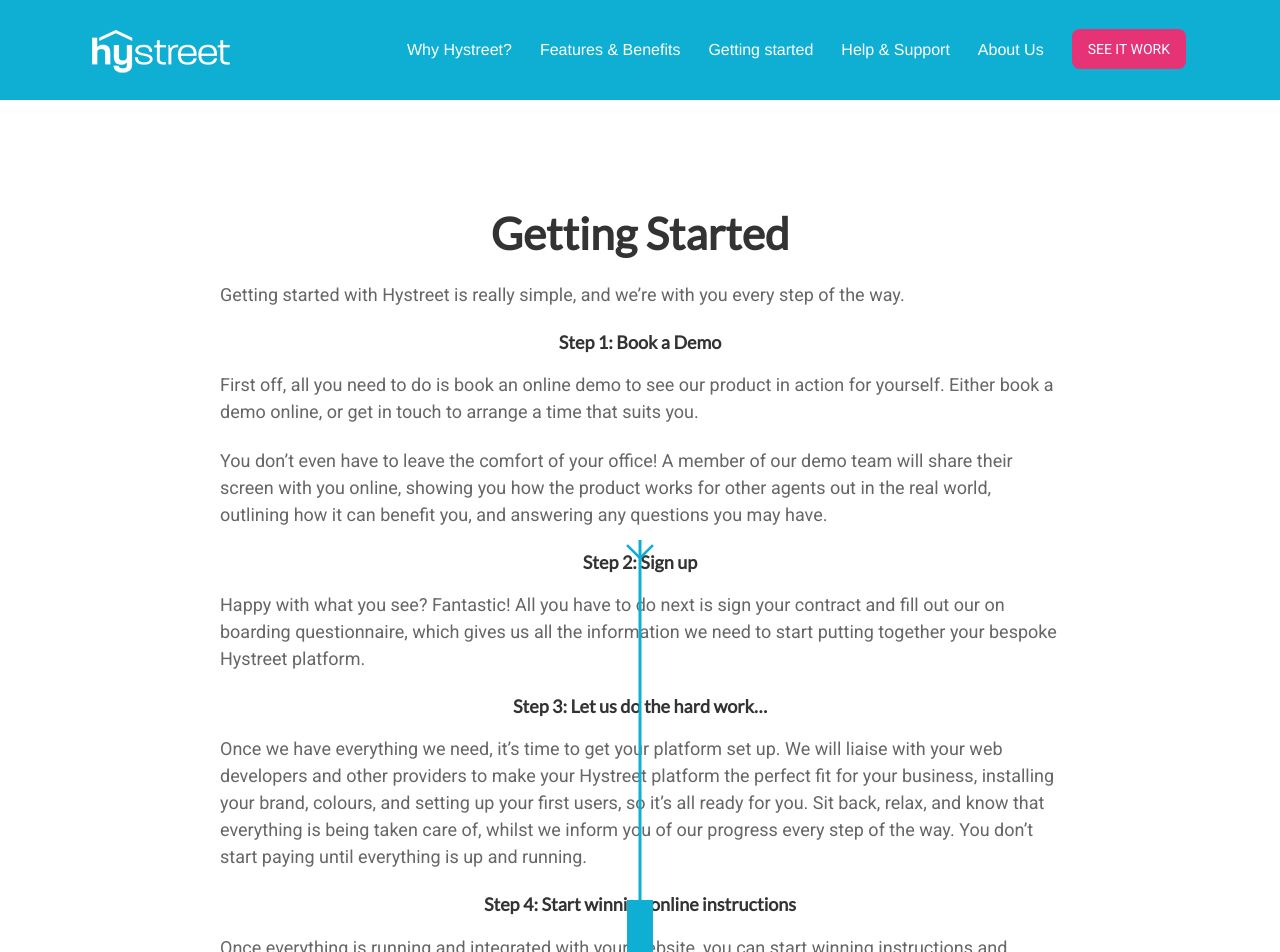
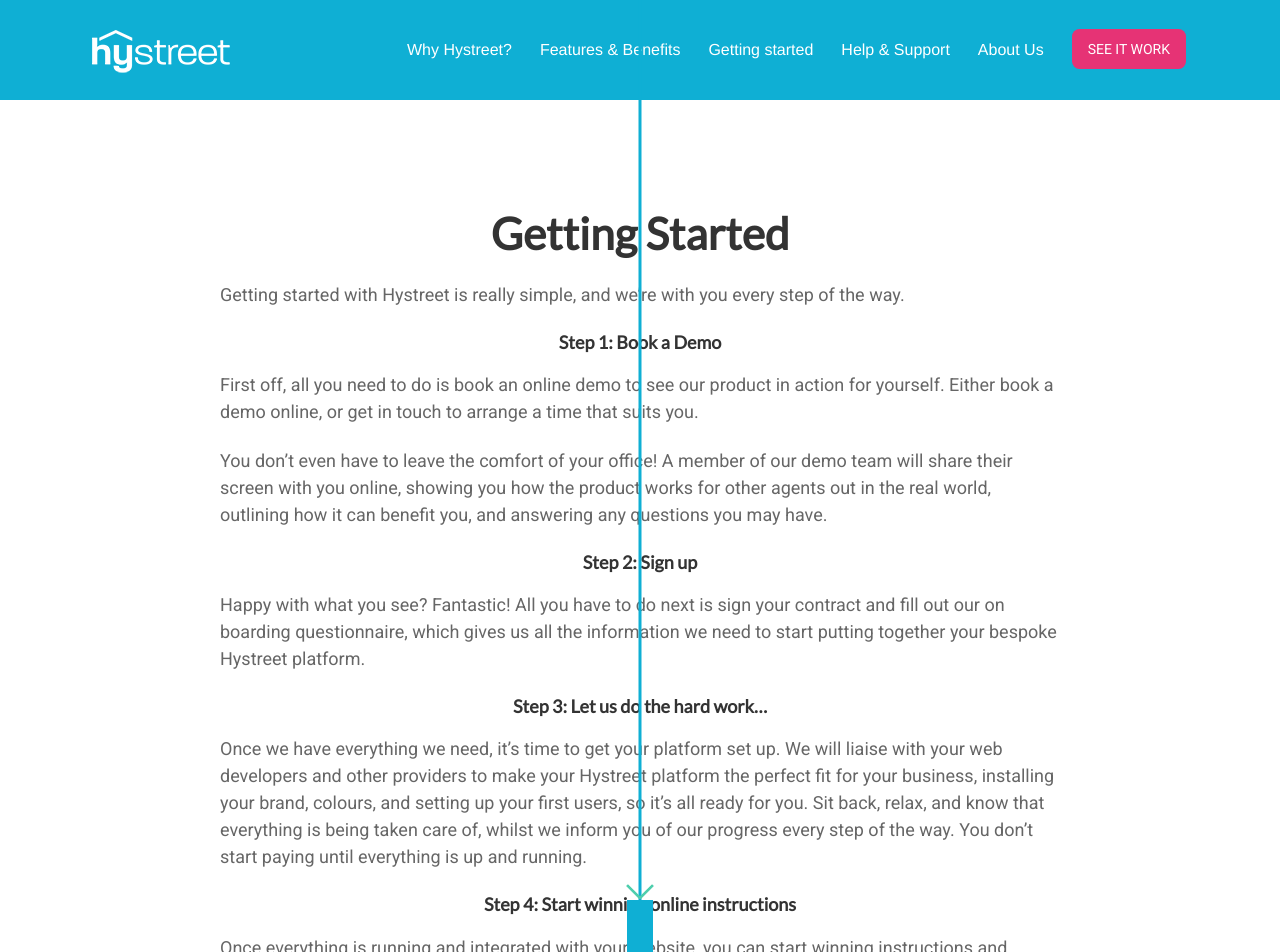
Before and after one commit to hystreet/hystreet.github.io, a Jekyll site: the page built from support/getting-started/index.html, in a window 1280 px wide. Shown: the top 952 px of the page. Built offline with Jekyll 4.4.1, drawn with Linux system fonts in a browser that asks for light colours; some web fonts are replaced; a script that is not in the unit is left out.

Commit message:
Update style.css

```diff
--- a/css/style.css
+++ b/css/style.css
@@ -1108,20 +1108,19 @@
 	-o-transform: translate(-50%, -4px) rotate(45deg);
 	transform: translate(-50%, -4px) rotate(45deg);
 	position: absolute;
-    top: 60%;
 	bottom: 0px;
 	left: 50%;
 	content: "";
 	display: block;
 	border-radius: 0 0 3px 0;
-    border-color: #0fafd4;
+	border-color: #4fcead;
 	border-style: solid;
 	border-width: 0 3px 3px 0;
 }
 
 .getting-started__article:after {
     position: absolute;
-    top: 60%;
+    top: 0;
     left: 50%;
     -webkit-transform: translateX(-50%);
     -moz-transform: translateX(-50%);
```
Lines whose indentation alone changed are shown as unchanged.
